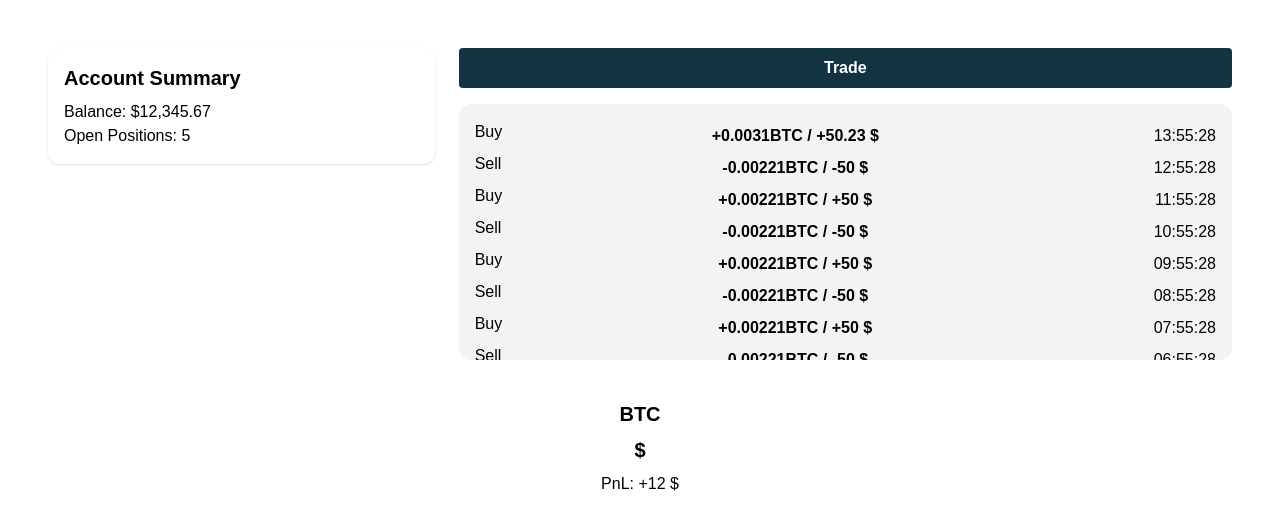
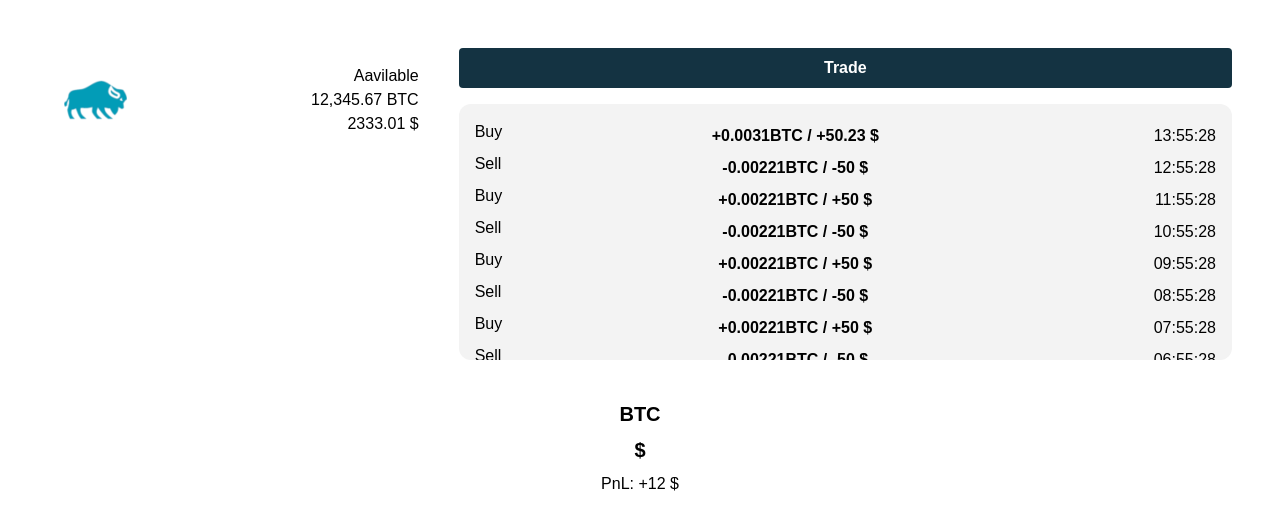
Before and after one commit to mn-io/crypto-trading-dashboard, a Next.js app: page / in a window 1280 px wide. Shown: the top 528 px of the page. Built offline with nearby package versions, Linux system fonts and the light colour scheme; no server answers.

Commit message:
add icons

```diff
--- a/app/components/asset-account-summary.tsx
+++ b/app/components/asset-account-summary.tsx
@@ -1,11 +1,18 @@
 'use client'
+
+//TODO: add logo
 
 export default function AssetAccountSummary() {
   return (
-    <section className="p-4 rounded-xl shadow bg-white">
-      <h2 className="text-xl font-semibold mb-2">Account Summary</h2>
-      <p>Balance: $12,345.67</p>
-      <p>Open Positions: 5</p>
+    <section className="p-4 flex items-center justify-between">
+      <div className="font-medium">
+       <img src="/icon.png" />
+      </div>
+      <div className="text-right">
+        <p>Aavilable</p>
+        <p>12,345.67 BTC</p>
+        <p>2333.01 $</p>
+      </div>
     </section>
   );
 }
--- a/app/layout.tsx
+++ b/app/layout.tsx
@@ -1,6 +1,7 @@
 import type { Metadata } from "next";
 import { Geist } from "next/font/google";
 import "./globals.css";
+import Head from "next/head";
 
 const geistSans = Geist({
   variable: "--font-geist-sans",
@@ -9,6 +10,11 @@ const geistSans = Geist({
 
 export const metadata: Metadata = {
   title: "Crypto Trading Dashboard",
+  icons: {
+    icon: '/favicon.png',
+    shortcut: '/favicon.png',
+    apple: '/favicon.png',
+  },
 };
 
 export default function RootLayout({
@@ -18,6 +24,9 @@ export default function RootLayout({
 }>) {
   return (
     <html lang="de">
+      <Head>
+        <link rel="icon" type="image/png" href="/favicon.png" />
+      </Head>
       <body
         className={`${geistSans.variable} antialiased`}
       >
```
Also changed, not shown: public/favicon.png (added), public/icon.png (added).
